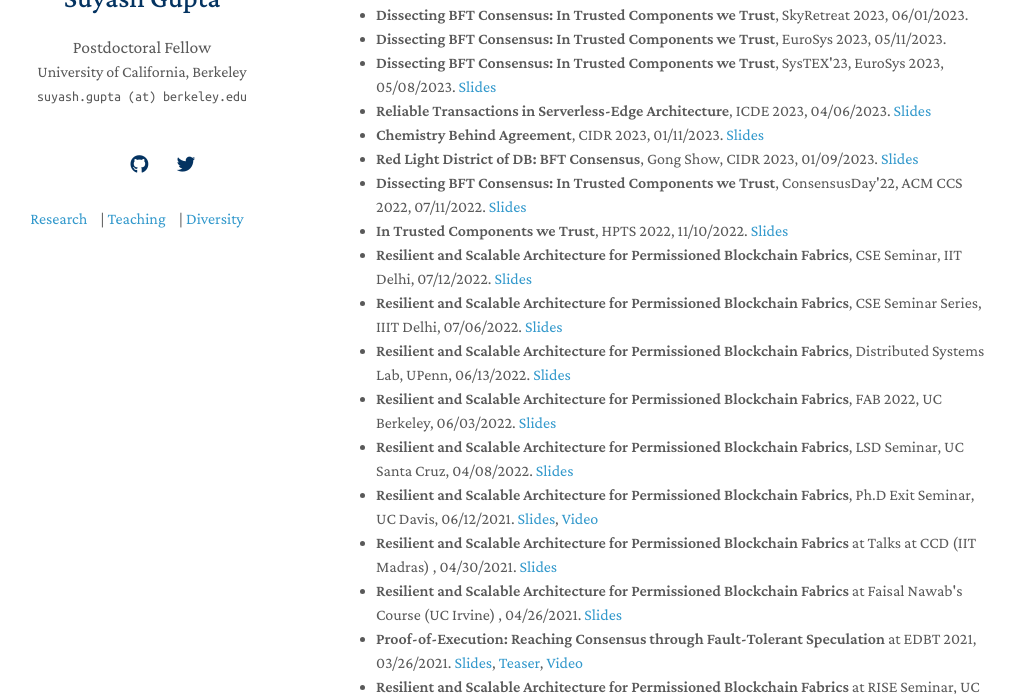
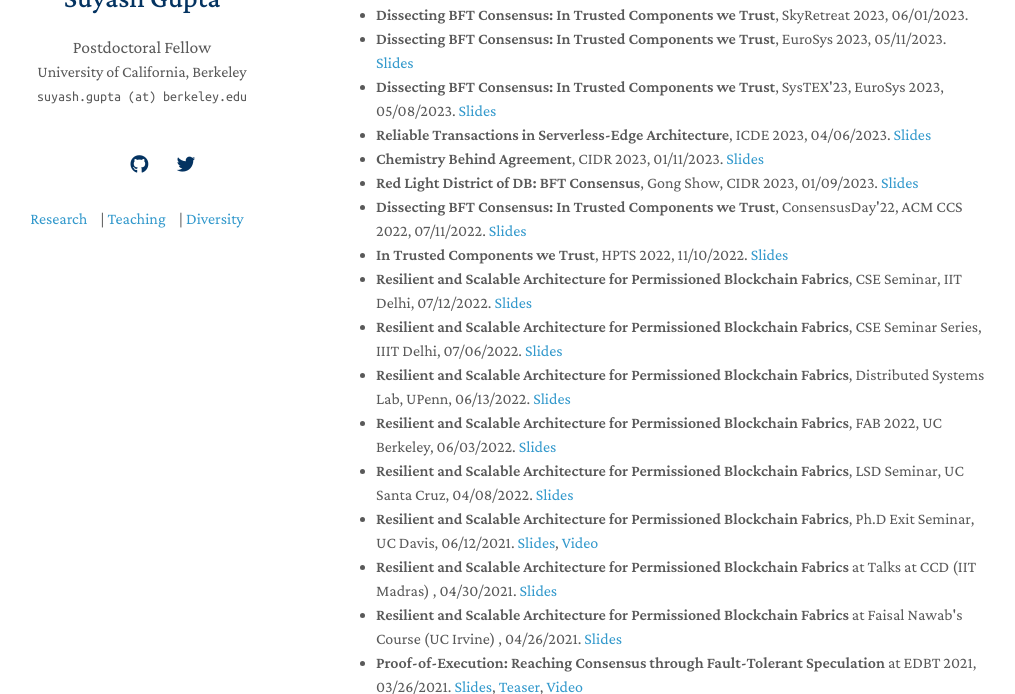
Before and after one commit to gupta-suyash/gupta-suyash.github.io, a Jekyll site: the page built from index.md, in a window 1280 px wide and 900 px high, scrolled down 4257 px, cut to the strip 206-900 px from the top of the window. Shown: the whole strip, without its empty margins (134-1149 px from the left). Built offline with Jekyll 4.4.1, drawn with Linux system fonts in a browser that asks for light colours; nearby versions of some CDN libraries; a style sheet for code colours, icons or effects is not loaded; our own code applies the rules of GitHub Pages for plain Markdown files.

```diff
--- a/_includes/presentations.md
+++ b/_includes/presentations.md
@@ -10,6 +10,7 @@
 	<li><b>Dissecting BFT Consensus: In Trusted Components we Trust</b>, SkyRetreat 2023, 06/01/2023.
 	</li>
 	<li><b>Dissecting BFT Consensus: In Trusted Components we Trust</b>, EuroSys 2023, 05/11/2023.
+	<a href="assets/files/trusted-eurosys23.pptx">Slides</a>
 	</li>
 	<li><b>Dissecting BFT Consensus: In Trusted Components we Trust</b>, SysTEX'23, EuroSys 2023, 05/08/2023.
 	<a href="assets/files/trusted-eurosys23.pptx">Slides</a>
```
